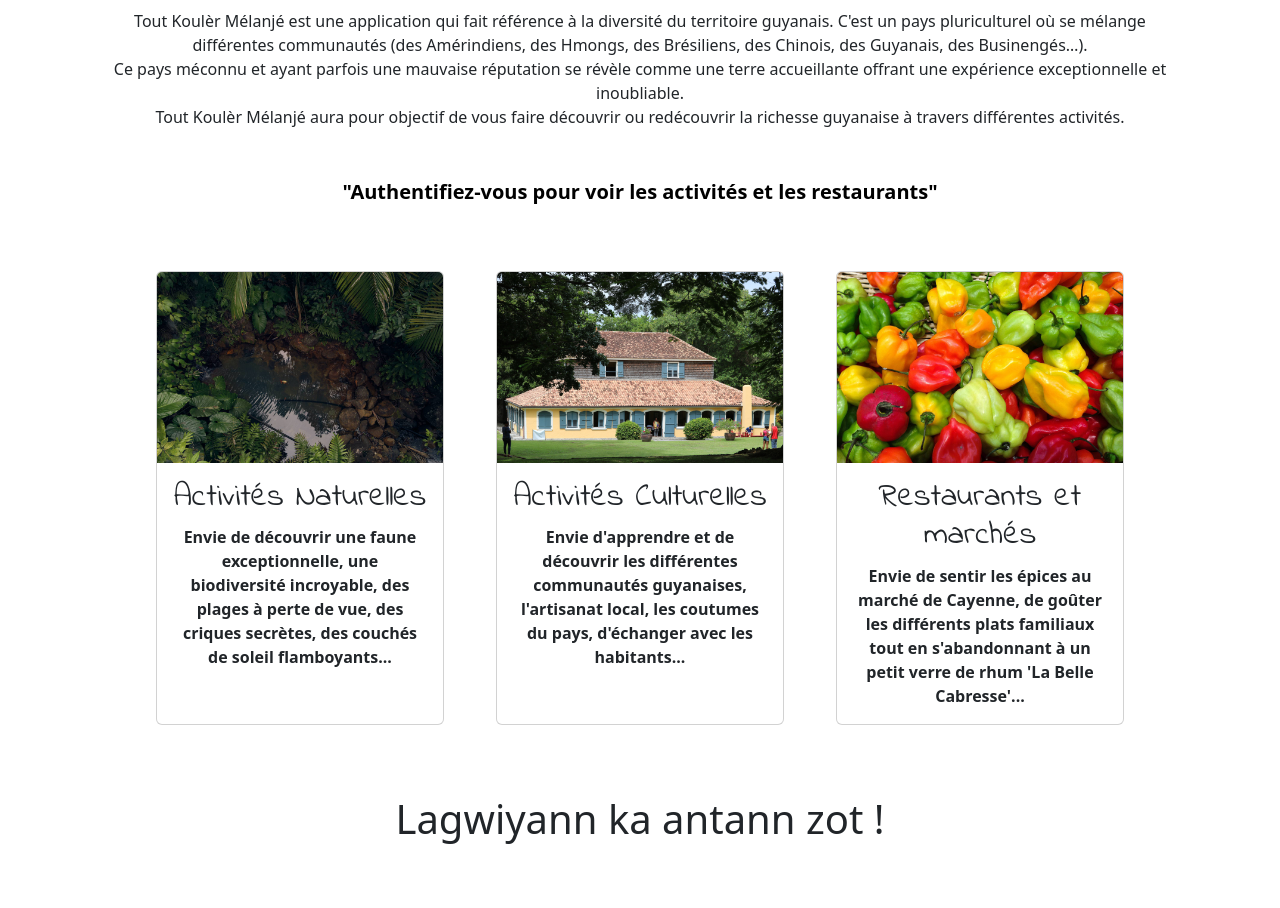
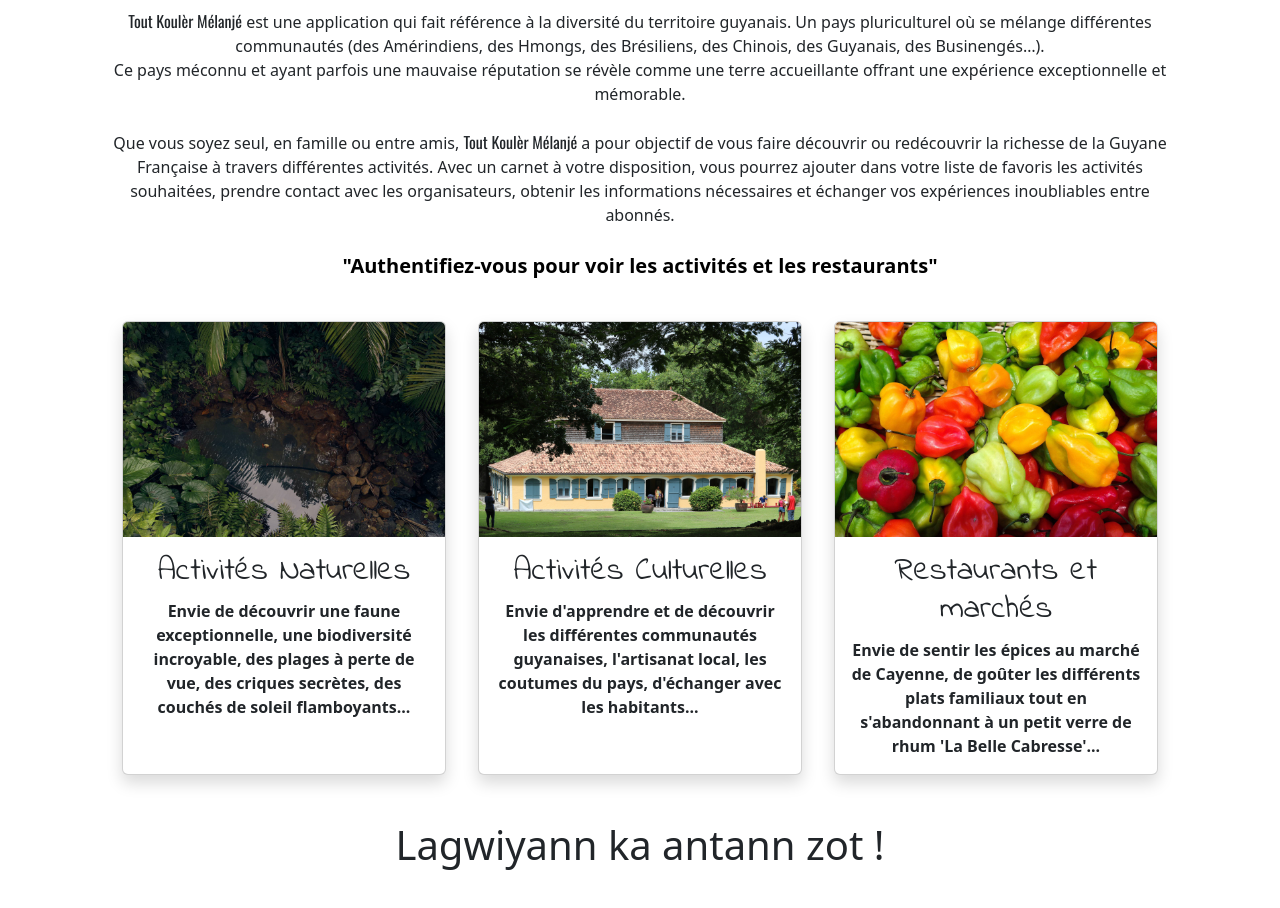
Before and after one commit to Lindsay92/tkm-project, a Vue app in the folder tkm-ui/: page / in a window 1280 px wide. Shown: the part 420-1328 px from the top of the page. Built offline with nearby package versions, Linux system fonts and the light colour scheme; no server answers.

Commit message:
update homePage with cards

```diff
--- a/tkm-ui/src/components/routes/HomePage.vue
+++ b/tkm-ui/src/components/routes/HomePage.vue
@@ -16,57 +16,30 @@ export default {
 </script>
 
 <template>
-    <!-- <h1 v-if="title" class="text-center m-5">{{ cardsActivities.title }}</h1> -->
     <h1 class="text-center m-5">La Guyane Française, un pays au mille visages !</h1>
 
-    <p class="text-center slogan m-3 "> Tout Koulèr Mélanjé est une application qui fait référence à la diversité du territoire guyanais. C'est un pays pluriculturel où se mélange différentes communautés (des Amérindiens, des Hmongs, des Brésiliens, des Chinois, des Guyanais, des Businengés…). <br>
-    Ce pays méconnu et ayant parfois une mauvaise réputation se révèle comme une terre accueillante offrant une expérience exceptionnelle et inoubliable. <br>
-    Tout Koulèr Mélanjé aura pour objectif de vous faire découvrir ou redécouvrir la richesse guyanaise à travers différentes activités.</p>
+    <p class="text-center slogan m-3 "> <span class="medium">Tout Koulèr Mélanjé</span> est une application qui fait référence à la diversité du territoire guyanais. Un pays pluriculturel où se mélange différentes communautés (des Amérindiens, des Hmongs, des Brésiliens, des Chinois, des Guyanais, des Businengés…). <br>
+    Ce pays méconnu et ayant parfois une mauvaise réputation se révèle comme une terre accueillante offrant une expérience exceptionnelle et mémorable. <br>
+    <br>Que vous soyez seul, en famille ou entre amis, <span class="medium">Tout Koulèr Mélanjé</span> a pour objectif de vous faire découvrir ou redécouvrir la richesse de la Guyane Française à travers différentes activités. Avec un carnet à votre disposition, vous pourrez ajouter dans votre liste de favoris les activités souhaitées, prendre contact avec les organisateurs, obtenir les informations nécessaires et échanger vos expériences inoubliables entre abonnés. </p>
 
-    <div class="m-5">
+    <div class="m-4">
         <p class="text-center fs-5 fw-bold activity-list"><RouterLink to="/login" class="link-title"> "Authentifiez-vous pour voir les activités et les restaurants"</RouterLink>
         </p>
     </div>
 
+        <section class=" row fw-semibold text-center m-4">
+            <div class="col-12 col-md-4 p-3 d-flex justify-content-center" v-for="activity in homeActivities" :key="activity.id">
+                <!--children of the same common parent must have unique key-->
 
-        <section class=" row fw-semibold text-center m-5">
-
-            <div class="col-12 col-md-4 p-3 d-flex justify-content-center" v-for="activity in homeActivities">
-
-                <div class="card">
+                <div class="card w-100 shadow">
                     <img v-bind:src= "activity.imageUrl" class="card-img-top" :alt= "activity.alt">
                     <div class="card-body">
                         <h2>{{ activity.title }}</h2>
                         <p class="card-text">{{ activity.prez }}</p>
                     </div>
                 </div>
-
-
-                <!-- <div class="card col-12 col-md-4 p-3">
-                    <img src="src/assets/images/accueilImage/forest.jpg" class="card-img-top" alt="Forêt Amazonienne">
-                    <div class="card-body">
-                        <h2>Activités Naturelles</h2>
-                        <p class="card-text">Envie de découvrir une faune exceptionnelle, une biodiversité incroyable, des plages à perte de vue, des criques secrètes, des couchés de soleil flamboyants...</p>
-                    </div>
-                </div> -->
-                <!-- <div class="card col-12 col-md-4 p-3 ">
-                    <img src="src/assets/images/accueilImage/house.jpg" class="card-img-top" alt="Une maison créole">
-                    <div class="card-body">
-                        <h2>Activités Culturelles</h2>
-                        <p class="card-text">Envie d'apprendre et de découvrir les différentes communautés guyanaises, l'artisanat local, les coutumes du pays, d'échanger avec les habitants... </p>
-                    </div>
-                </div>
-                <div class="card col-12 col-md-4 p-3 ">
-                    <img src="src/assets/images/accueilImage/spices.jpg" class="card-img-top" alt="Du piment">
-                    <div class="card-body">
-                        <h2>Restaurants et marchés</h2>
-                    <p class="card-text">Envie de sentir les épices au marché de Cayenne, de goûter les différents plats familiaux tout en s'abandonnant à un petit verre de rhum "La Belle Cabresse"...</p>
-                </div> -->
-            <!-- </div> -->
             </div>
         </section>
 
-
-<p class="text-center slogan fs-1 fw-medium">Lagwiyann ka antann zot ! </p>
-<!-- Zot ké kontan konnèt  Lagwiyàn !-->
+    <p class="text-center slogan fs-1 fw-medium">Lagwiyann ka antann zot ! </p>
 </template>
```
